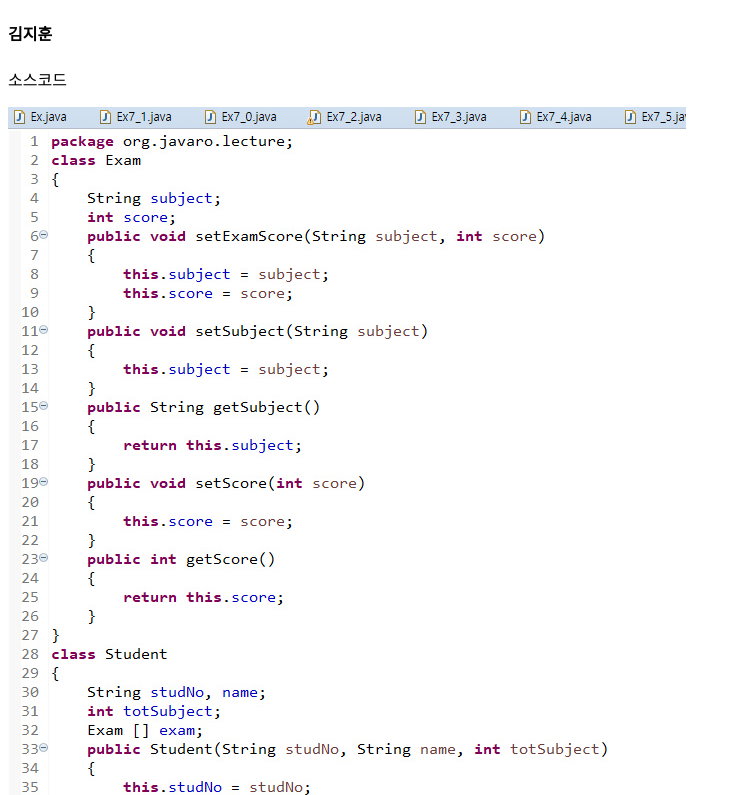
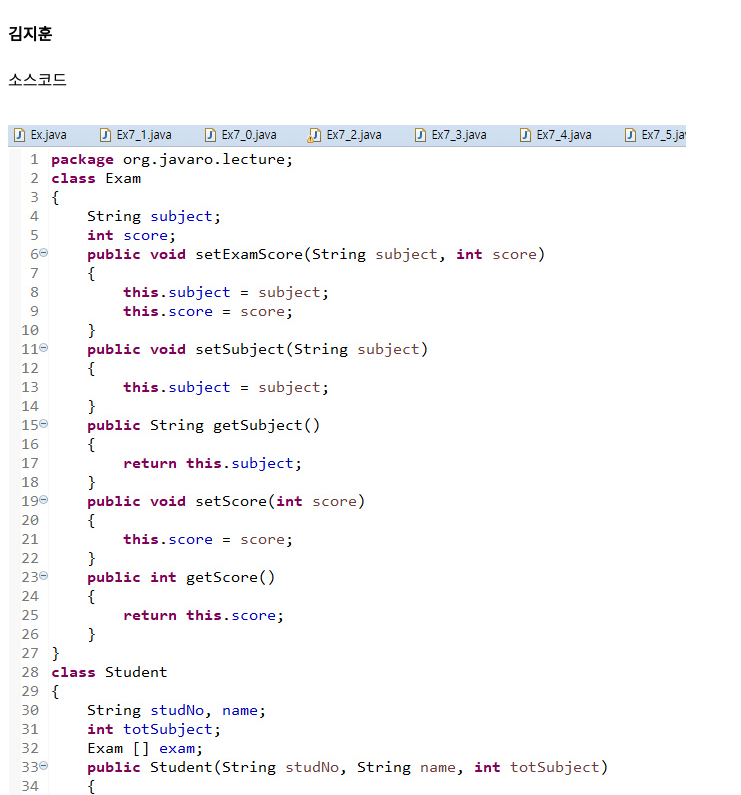
Before and after one commit to gns74563/github.io, a plain HTML site: page Ex7_9.html in a window 1280 px wide. Shown: the top 795 px of the page, without its empty margins (0-741 px from the left). Drawn offline with nearby package versions, Linux system fonts and the light colour scheme.

Commit message:
Update Ex7_9.html

```diff
--- a/Ex7_9.html
+++ b/Ex7_9.html
@@ -17,9 +17,9 @@
 		<header></header>
 		<section>
 			<h4>김지훈</h4><p>소스코드</p>
-				<source media="(min-width: 768px)" srcset="./Ex7_9A.jpg"/>
+				<source media="(min-width: 768px)" srcset="./Ex7_9A.jpg"/><br>
 				<source media="(min-width: 768px)" srcset="./Ex7_9B.jpg"/>
-				<img src="./Ex7_9A.jpg" alt="소스코드" style="width:auto;"/>
+				<img src="./Ex7_9A.jpg" alt="소스코드" style="width:auto;"/><br>
 				<img src="./Ex7_9B.jpg" alt="소스코드" style="width:auto;"/>
 			<p>결과화면</p>
 			<picture>
```
